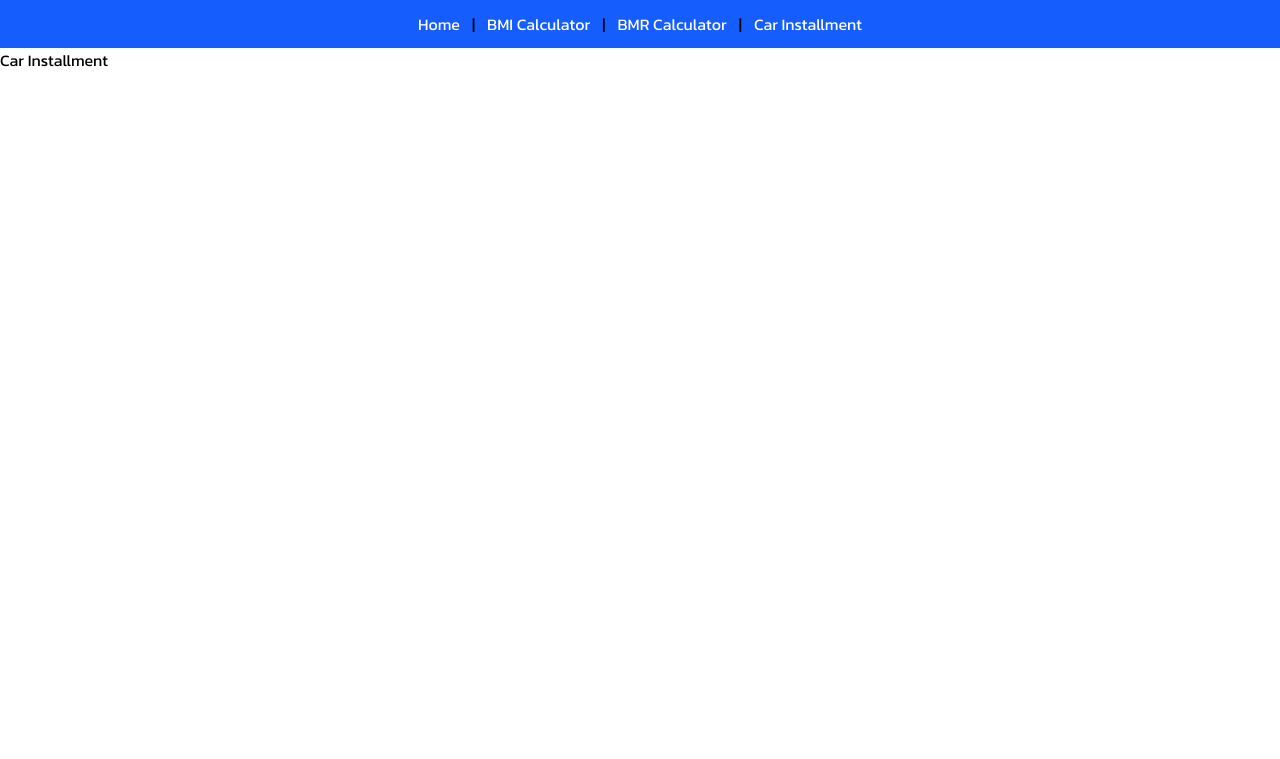
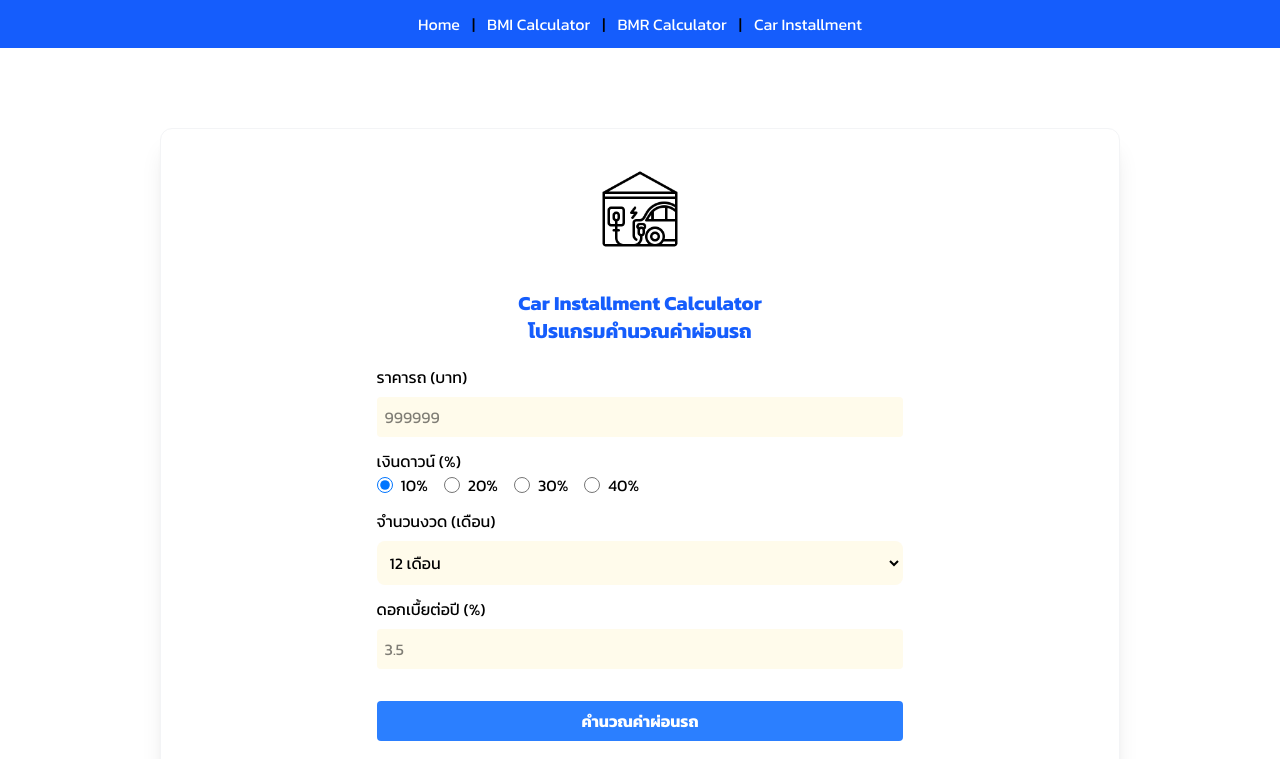
Before and after one commit to JEngHAng/next-iot-third-app, a Next.js app: page /body/calcarinstallment in a window 1280 px wide. Shown: the top 759 px of the page. Built offline with nearby package versions, Linux system fonts and the light colour scheme.

Commit message:
Car เสร็จ

```diff
--- a/app/body/calcarinstallment/page.tsx
+++ b/app/body/calcarinstallment/page.tsx
@@ -1,14 +1,131 @@
+"use client";
+
+import { useState } from "react";
 import { SauHeader } from "@/components/SauHeader";
+import Image from "next/image";
+import carpicture from "@/assets/images/carpicture.png";
+import { SauFooter } from "@/components/SauFooter";
 
 export default function Page() {
+  const [carprice, setCarPrice] = useState(0);
+  const [downpayment, setDownPayment] = useState(10);
+  const [interest, setInterest] = useState(0);
+  const [installments, setInstallments] = useState(12);
+  const [monthlyPayment, setMonthlyPayment] = useState(0);
+
+  const calculateInstallment = () => {
+    // จำนวนปีที่ผ่อน (แปลงจากเดือน)
+    const years = installments / 12;
+
+    // 1. ยอดจัด = ราคารถ - (ราคารถ * เงินดาวน์ / 100)
+    const yodJad = carprice - (carprice * downpayment / 100);
+
+    // 2. ดอกเบี้ยทั้งหมด = ยอดจัด + ( (ยอดจัด * ดอกเบี้ย / 100) * จำนวนปีที่ผ่อน)
+    const dokBiaTangMod = yodJad + ((yodJad * interest / 100) * years);
+
+    // 3. ค่างวดต่อเดือน = (ยอดจัด + ดอกเบี้ยทั้งหมด ) / จำนวนงวดผ่อน
+    const result = (yodJad + dokBiaTangMod) / installments;
+
+    setMonthlyPayment(result);
+  };
+
   return (
     <>
       {/* ส่วนของการแสดง Sau Header */}
       <SauHeader />
+      <div className="p-10 w-3/4 mx-auto mt-20 border border-gray-100 rounded-xl flex flex-col items-center justify-center shadow-xl">
+        {/* ส่วนแสดงรูปภาพ */}
+        <Image
+          src={carpicture}
+          alt="car picture"
+          width={80}
+          height={37}
+          className="rounded-xl mb-10"
+        />
 
-        <h1>
-            Car Installment
+        {/* ส่วนแสดงชื่อโปรแกรม */}
+        <h1 className="text-xl text-center font-bold text-blue-600">
+          Car Installment Calculator
+          <br />
+          โปรแกรมคำนวณค่าผ่อนรถ
         </h1>
+
+        {/* ส่วนของ การป้อนค่า */}
+        <div className="w-3/5 mt-5">
+          <label htmlFor="carprice">ราคารถ (บาท)</label>
+          <input
+            type="number"
+            name="carprice"
+            id="carprice"
+            placeholder="999999"
+            className="bg-amber-50 p-2 w-full mt-2 rounded mb-3"
+            onChange={(e) => setCarPrice(Number(e.target.value))}
+          />
+
+          <label htmlFor="downpayment">เงินดาวน์ (%)</label>
+          <div className="flex gap-4 mb-3">
+            {[10, 20, 30, 40].map((value) => (
+              <label key={value} className="flex items-center gap-2 cursor-pointer">
+                <input
+                  type="radio"
+                  name="downpayment"
+                  value={value}
+                  checked={downpayment === value}
+                  onChange={() => setDownPayment(value)}
+                  className="w-4 h-4 text-blue-600 focus:ring-blue-500"
+                />
+                <span>{value}%</span>
+              </label>
+            ))}
+          </div>
+
+          <label htmlFor="installments">จำนวนงวด (เดือน)</label>
+          <select
+            id="installments"
+            value={installments}
+            onChange={(e) => setInstallments(Number(e.target.value))}
+            className="bg-amber-50 p-2 w-full mt-2 rounded-lg border border-transparent focus:outline-none focus:ring-2 focus:ring-blue-400 mb-3"
+          >
+            <option value="12">12 เดือน</option>
+            <option value="24">24 เดือน</option>
+            <option value="36">36 เดือน</option>
+            <option value="48">48 เดือน</option>
+            <option value="60">60 เดือน</option>
+            <option value="72">72 เดือน</option>
+          </select>
+
+          <label htmlFor="interest">ดอกเบื้ยต่อปี (%)</label>
+          <input
+            type="number"
+            name="interest"
+            id="interest"
+            placeholder="3.5"
+            className="bg-amber-50 p-2 w-full mt-2 rounded mb-3"
+            onChange={(e) => setInterest(Number(e.target.value))}
+          />
+
+          {/* ปุ่มคำนวณ */}
+          <button
+            onClick={calculateInstallment}
+            className="bg-blue-500 hover:bg-blue-700 text-white font-bold p-2 rounded mt-5 w-full"
+          >
+            คำนวณค่าผ่อนรถ
+          </button>
+        </div>
+
+        {/* ส่วนของการแสดงผล */}
+        <div className="w-3/5 mt-5 bg-gray-300 p-5 rounded">
+          <h2 className="text-lg text-center font-bold mb-3 text-gray-600">
+            ค่างวดรถต่อเดือน
+          </h2>
+          <h2 className="text-lg text-center font-bold mb-3 text-red-600">
+            {monthlyPayment.toLocaleString(undefined, { minimumFractionDigits: 2, maximumFractionDigits: 2 })}
+          </h2>
+        </div>
+
+        {/* ส่วนของการแสดง Sau Footer */}
+        <SauFooter />
+      </div>
     </>
   );
 }
```
Lines whose indentation alone changed are shown as unchanged.
